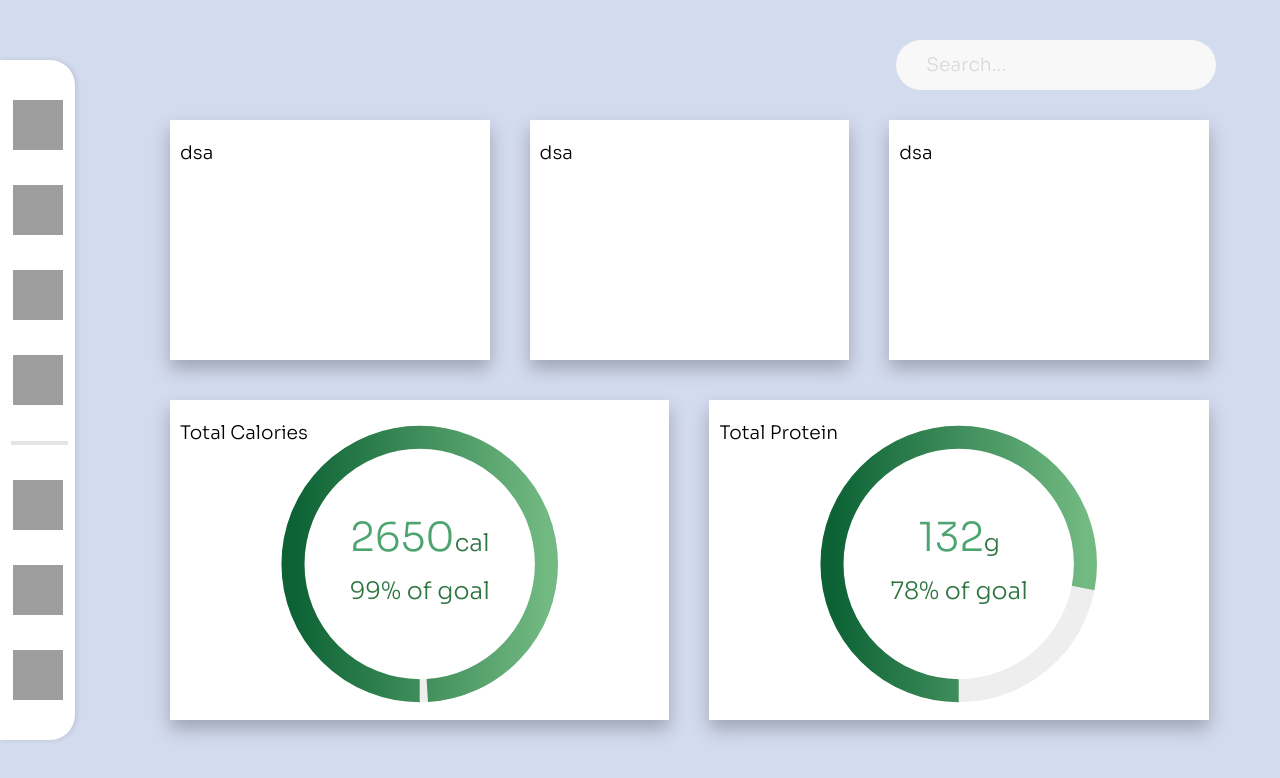
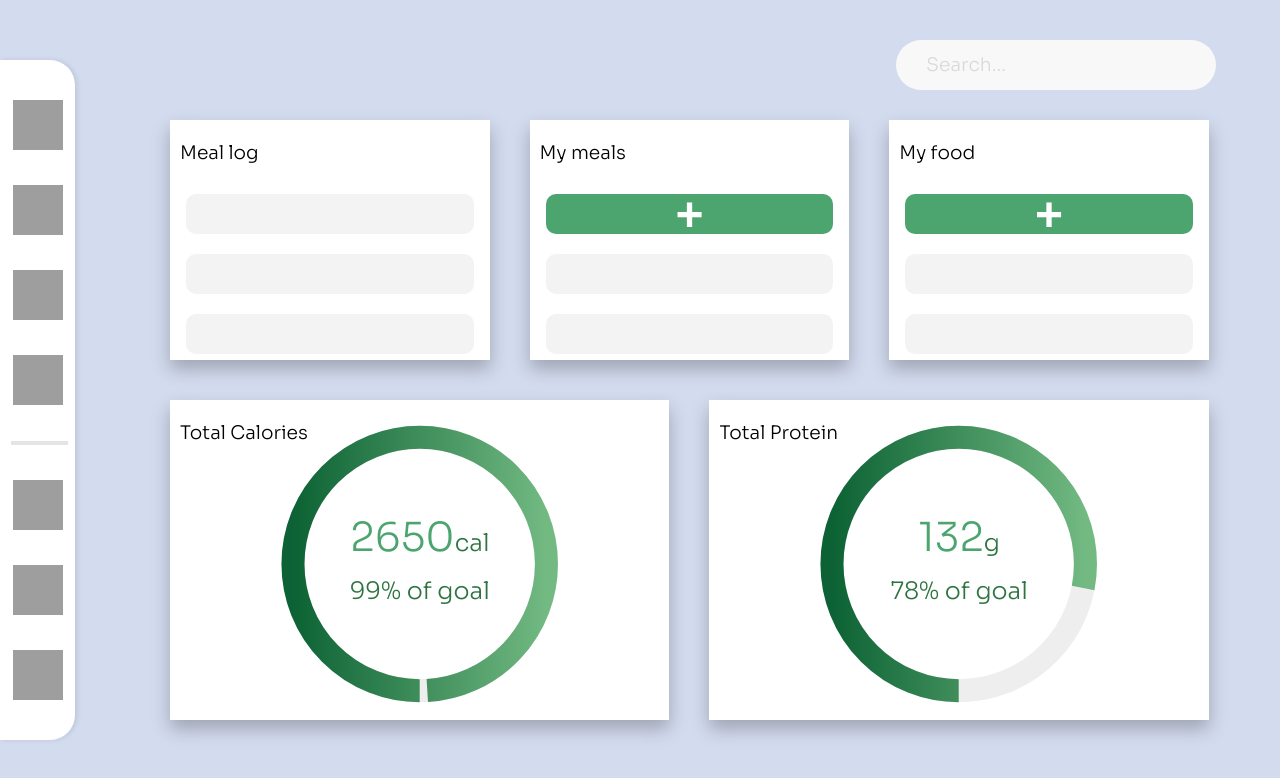
Before and after one commit to AntoniiP/Calorie-counter-website, a React (Vite) app: page / in a window 1280 px wide. Shown: the top 778 px of the page. Built offline with nearby package versions, Linux system fonts and the light colour scheme; grey boxes are pictures that could not be loaded.

Commit message:
Added card buttons and contents

```diff
--- a/src/App.jsx
+++ b/src/App.jsx
@@ -11,9 +11,9 @@ function App() {
 			<Nav />
 			<Search />
 			<div className="cards">
-				<Card />
-				<Card />
-				<Card />
+				<Card name="Meal log" />
+				<Card name="My meals" button/>
+				<Card name="My food" button/>
 			</div>
 			<div className="counters">
 
--- a/src/components/Card/card.css
+++ b/src/components/Card/card.css
@@ -2,4 +2,45 @@
     width: 30vw;
     height: 30vh;
     margin: 20px;
+    overflow: auto;
+    position: relative;
+    padding-top: 4em;
+    box-sizing: border-box;
 }
+.text {
+    width: 100%;
+    height: 4em;
+    position: absolute;
+    top: 0;
+    left: 0;
+     background: white;
+     z-index: 10;
+}
+
+.card-c {
+    display: flex;
+    flex-direction: column;
+    align-items: center;
+    width: 100%;
+}
+
+.content {
+    margin: 10px;
+    height: 40px;
+    width: 90%;
+    background: #f3f3f3;
+    border-radius: 10px;
+}
+
+.button {
+    border: none;
+    font-size: 48px;
+    font-weight: 600;
+    color: #FFF;
+    background-color: #4CA46F;
+    display: flex;
+    align-items: center;
+    justify-content: center;
+    cursor: pointer;
+    user-select: none;
+}
--- a/src/components/Card/card.jsx
+++ b/src/components/Card/card.jsx
@@ -1,8 +1,16 @@
 import './card.css'
-export default function Card({ name, content, sortType }) {
+export default function Card({ name, content, sortType, button }) {
 	return (
 		<div className='card main-card'>
-			<h3>dsa</h3>
+			<div className="text">
+				<h3>{ name }</h3>
+			</div>
+			<div className="card-c">
+				{button && <button className='content button'>+</button>}
+				<div className="content"></div>
+				<div className="content"></div>
+				<div className="content"></div>
+			</div>
 		</div>
 	)
 }
--- a/src/components/Counter/counter.css
+++ b/src/components/Counter/counter.css
@@ -14,6 +14,7 @@
 h3 {
   position: absolute;
   margin-left: 10px;
+  z-index: 100;
 }
 
 .circle-bg {
--- a/src/components/Search/searchbar.css
+++ b/src/components/Search/searchbar.css
@@ -15,3 +15,6 @@
     top: 5vh;
 
 }
+.search  h3 {
+    width: 100%;
+}
```
